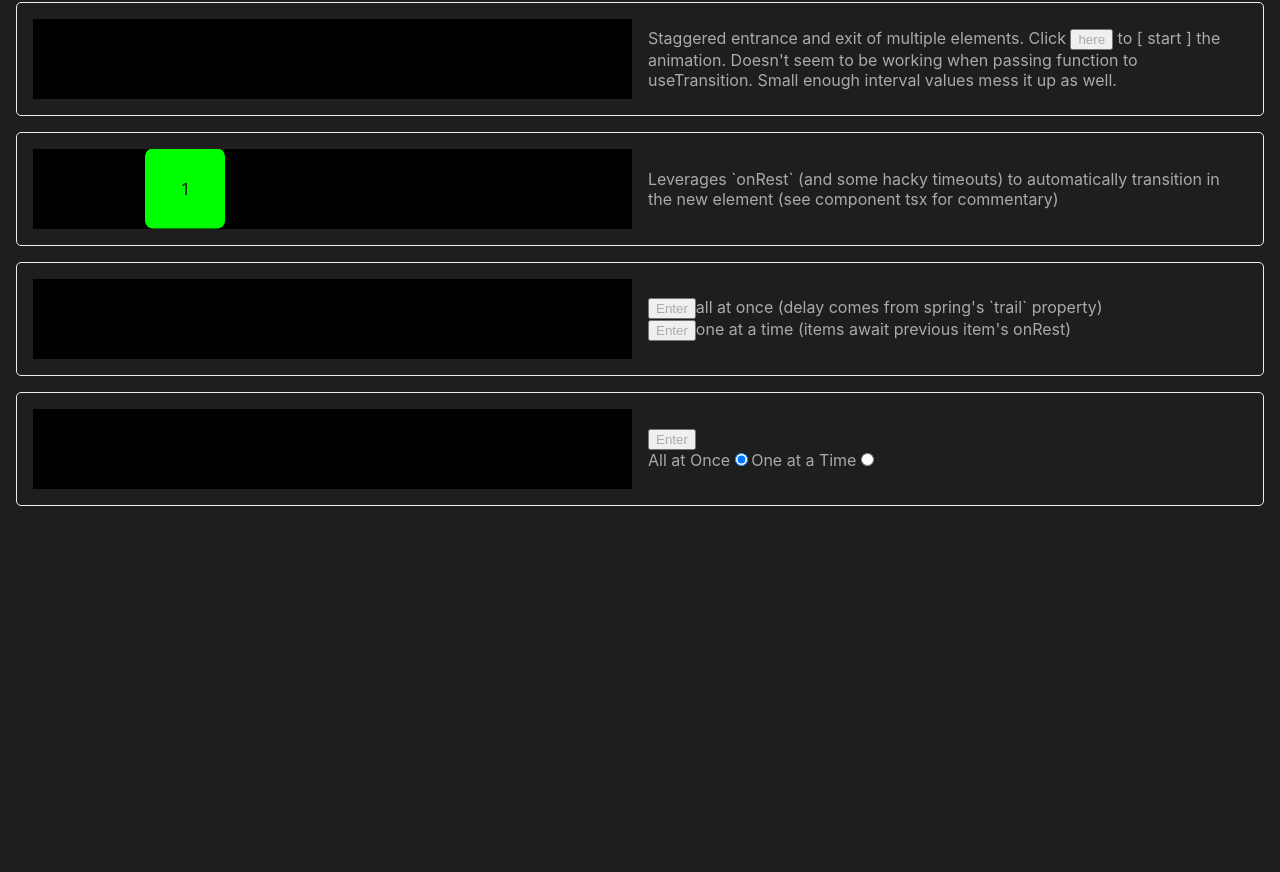
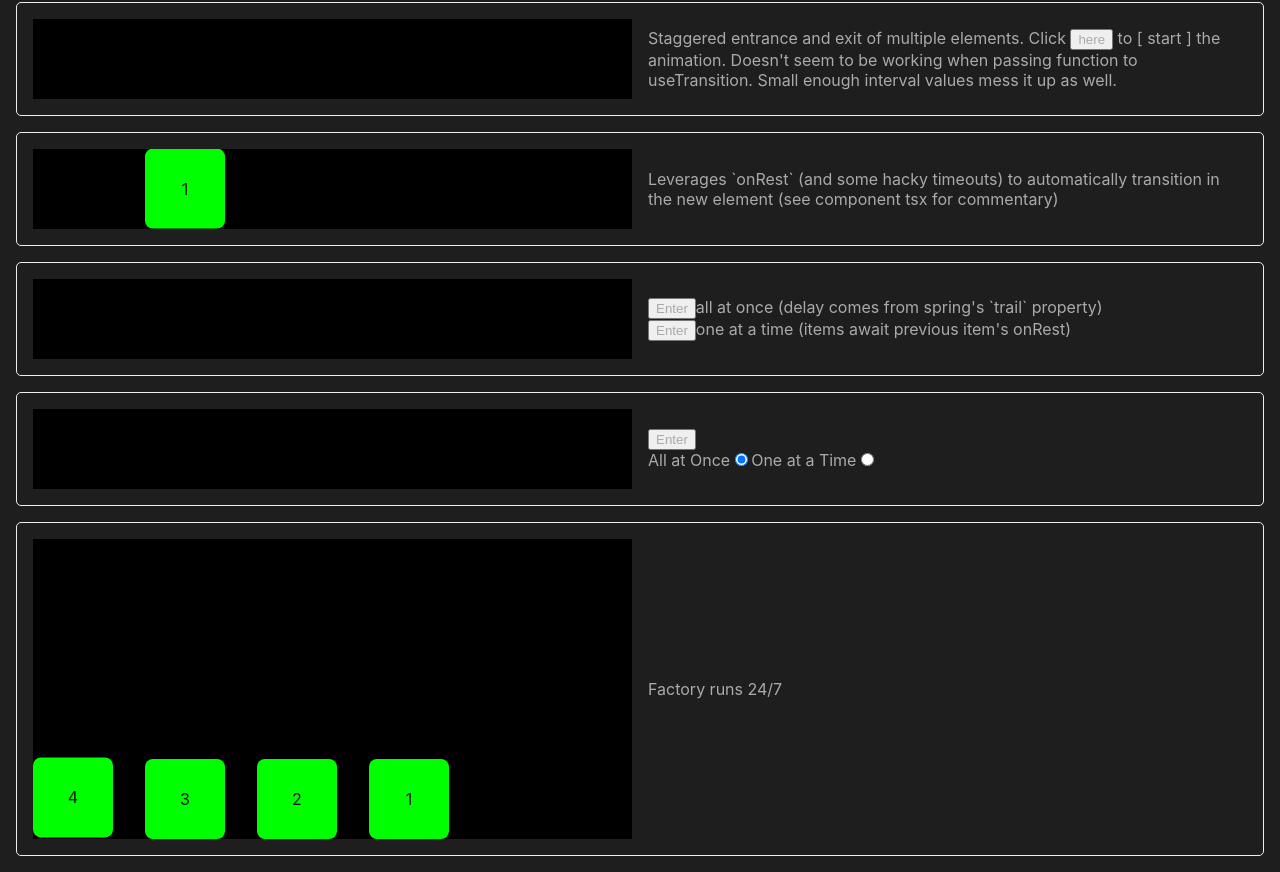
Before and after one commit to aaronparisi/react-spring-sandbox, a React (Create React App) app: page / in a window 1280 px wide. Shown: the part 794-1666 px from the top of the page. Before the commit the page ends 1316 px from the top, so only its background shows below. Built offline with nearby package versions, Linux system fonts and the light colour scheme.

Commit message:
naive conveyer

```diff
--- a/src/App.tsx
+++ b/src/App.tsx
@@ -11,6 +11,7 @@ import Bouncer from './components/Bouncer';
 import Subsequent from './components/Subsequent';
 import SubsequentManual from './components/SubsequentManual';
 import SubsequentManualRadio from './components/SubsequentManualRadio';
+import Conveyer from './components/Conveyer';
 
 function App() {
   return (
@@ -25,6 +26,7 @@ function App() {
       <Subsequent />
       <SubsequentManual />
       <SubsequentManualRadio />
+      <Conveyer />
     </div>
   );
 }
--- /dev/null
+++ b/src/components/Conveyer.tsx
@@ -0,0 +1,66 @@
+import React, { useState } from 'react';
+import {
+  animated,
+  AnimationResult,
+  config,
+  Controller,
+  SpringValue,
+  useTransition,
+} from 'react-spring';
+
+import '../stylesheets/conveyer.css';
+
+const Conveyer: React.FC = () => {
+  const [data, setData] = useState<number[]>([1]);
+
+  const handleTransitionRest = (
+    result: AnimationResult,
+    spring: Controller | SpringValue,
+    item: number
+  ) => {
+    // TODO this is a hack
+    // I can access the item's animation values and say something
+    // like if (endValue === "translateY(-100%)") { ... }
+    // but idk this works fine for now
+    if (item !== data[0]) return;
+    const newData = data.slice(0, 5); // TODO programmatically determine upper bound
+    newData.unshift(data[0] + 1);
+
+    setData(newData);
+  };
+  const transitions = useTransition(data, {
+    from: { transform: 'translateY(-400%)' },
+    enter: { transform: 'translateY(0%)' },
+    leave: { transform: 'translateY(-400%)' },
+    onRest: handleTransitionRest,
+    // exitBeforeEnter: true,
+    config: (item, index, state) => {
+      // return config.wobbly;
+      return {
+        ...config.wobbly,
+        bounce: state === 'enter' ? 2 : 0,
+      };
+    },
+  });
+
+  return (
+    <section className="pane conveyer">
+      <section className="animation-window">
+        {transitions((style, item) => {
+          return (
+            <animated.div
+              key={item}
+              className="springy"
+              style={{ position: 'relative', ...style }}
+            >
+              {item}
+            </animated.div>
+          );
+        })}
+      </section>
+      <section className="animation-info">Factory runs 24/7</section>
+    </section>
+  );
+};
+
+export default Conveyer;
--- /dev/null
+++ b/src/stylesheets/conveyer.css
@@ -0,0 +1,4 @@
+.conveyer .animation-window {
+  height: 300px;
+  align-items: flex-end;
+}
```
Also changed, not shown: src/components/SubsequentManualRadio.tsx (+1 -14 lines).
